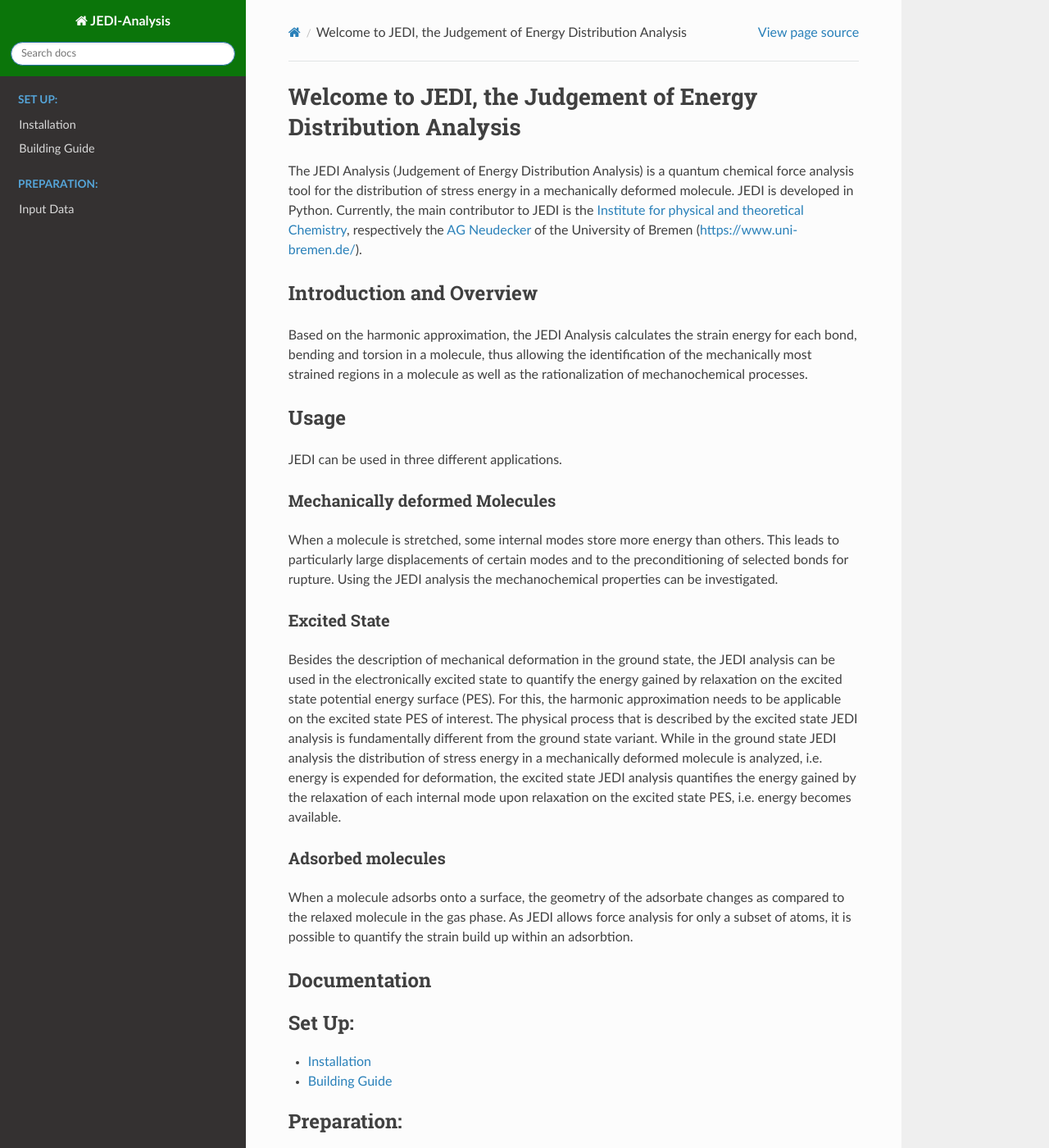
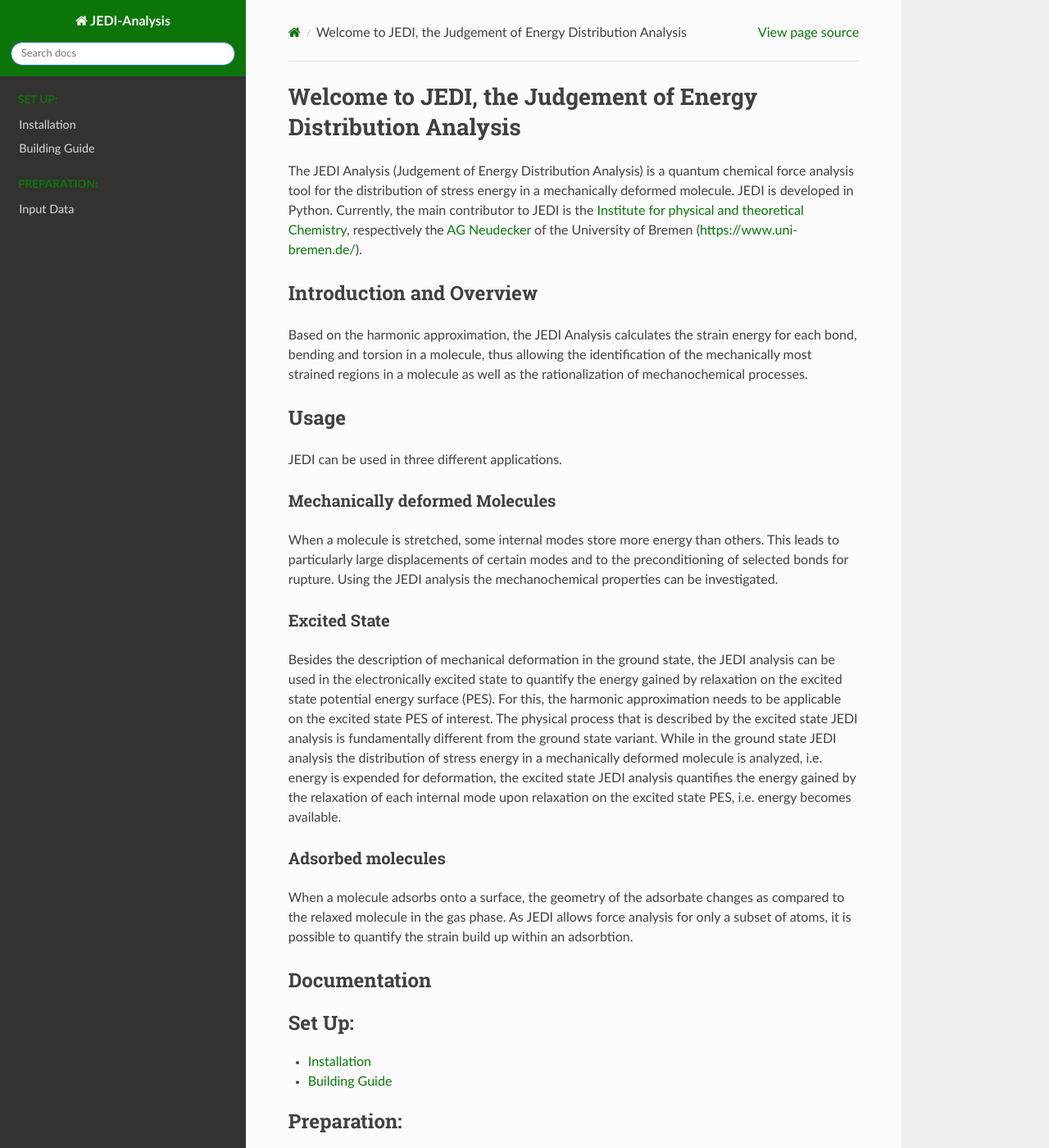
Before and after one commit to sannabenter/JEDI, a Sphinx documentation site: the page built from documentation/index.rst, in a window 1280 px wide and 1400 px high. Shown: the whole window at 82% size. Built offline with Sphinx 7.4.7 and the Read the Docs theme 2.0.0, drawn with Linux system fonts in a browser that asks for light colours; pages that are not in the unit, such as notebooks, are missing from menus.

Commit message:
Consistent color changes.

```diff
--- a/documentation/_static/custom.css
+++ b/documentation/_static/custom.css
@@ -9,3 +9,12 @@
 /* .wy-nav-side {
     accent-color: #ff0000;
 } */
+
+
+.wy-menu-vertical header, .wy-menu-vertical p.caption {
+    color: #0b750a;
+}
+
+a {
+    color: #0b750a;
+}
```
Also changed, not shown: 2 other files.
